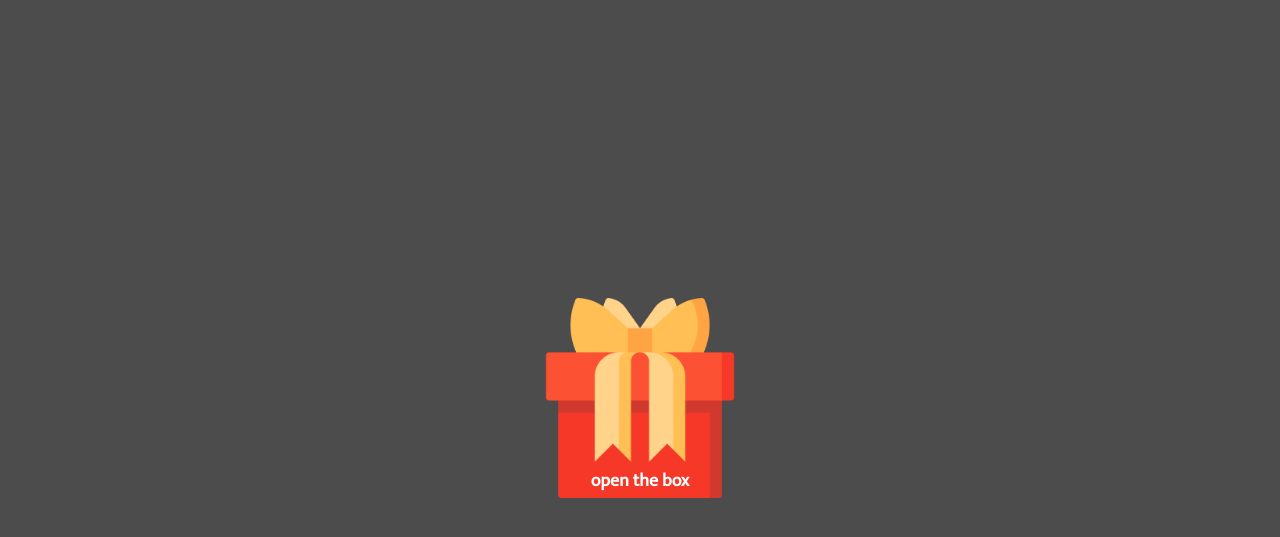
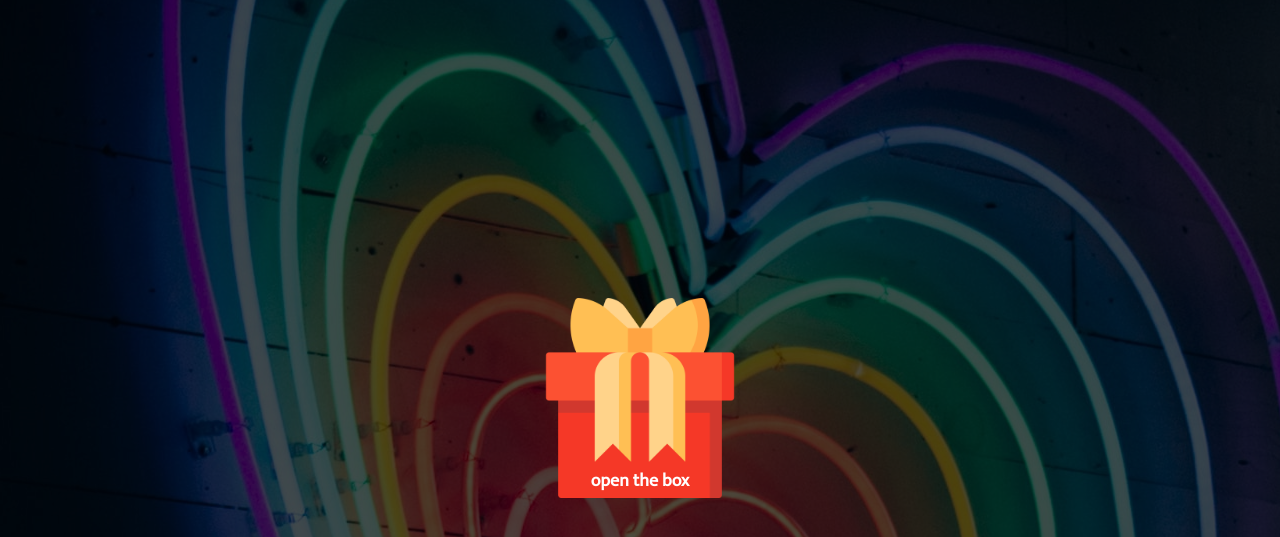
Before and after one commit to spark9896/SpecialGift, a plain HTML site: page index.html in a window 1280 px wide. Shown: the top 537 px of the page. Drawn offline with Linux system fonts and the light colour scheme; the site is published under a folder, as on GitHub Pages, so addresses that start at the root find nothing; a web font is replaced by a local one.

Commit message:
Update intro.css

```diff
--- a/css/intro.css
+++ b/css/intro.css
@@ -7,7 +7,7 @@ body {
 .container {
   height: 100vh;
   width: 100%;
-  background-image: url(/images/h.jpg);
+  background-image: url(../images/h.jpg);
   object-fit: cover;
   background-position: center;
   background-position-x: 75%;
```
